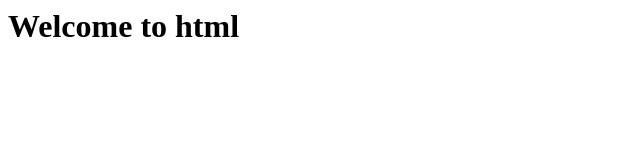
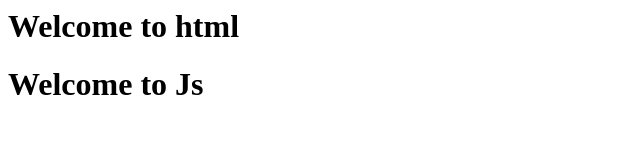
Before and after one commit to sakshikumbhar0102/Command_Repo, a plain HTML site: page index.html in a window 1280 px wide. Shown: the whole page, without its empty margins (0-640 px from the left). Drawn offline with Linux system fonts and the light colour scheme.

Commit message:
New line added

```diff
--- a/index.html
+++ b/index.html
@@ -1 +1,2 @@
 <h1>Welcome to html</h1>
+<h1>Welcome to Js</h1>
```
